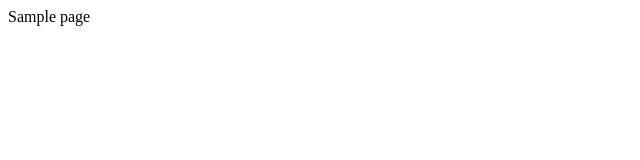
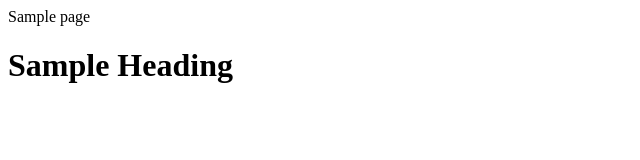
Before and after one commit to maryeande/new-repo, a plain HTML site: page index.html in a window 1280 px wide. Shown: the whole page, without its empty margins (0-640 px from the left). Drawn offline with Linux system fonts and the light colour scheme.

Commit message:
add heading

```diff
--- a/index.html
+++ b/index.html
@@ -6,5 +6,6 @@
   </head>
   <body>
     <header>Sample page</header>
+    <h1>Sample Heading</h1>
   </body>
 </html>
```
